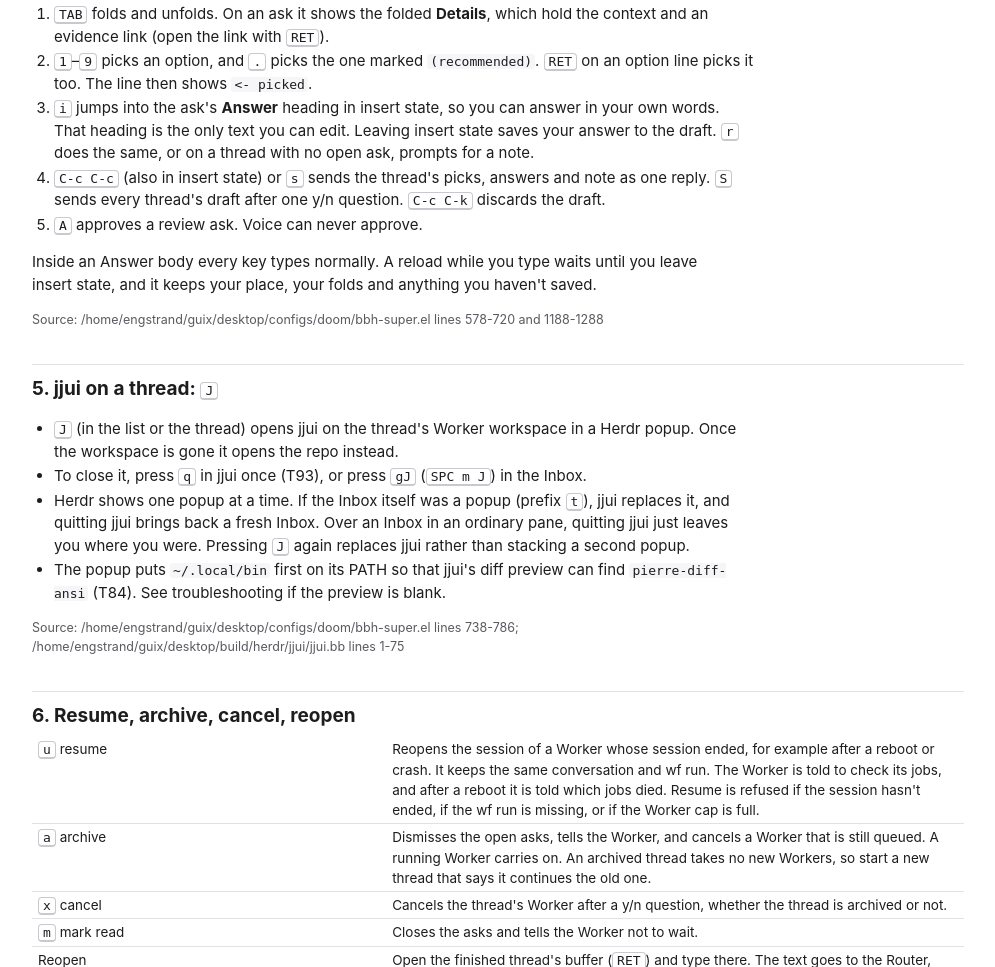
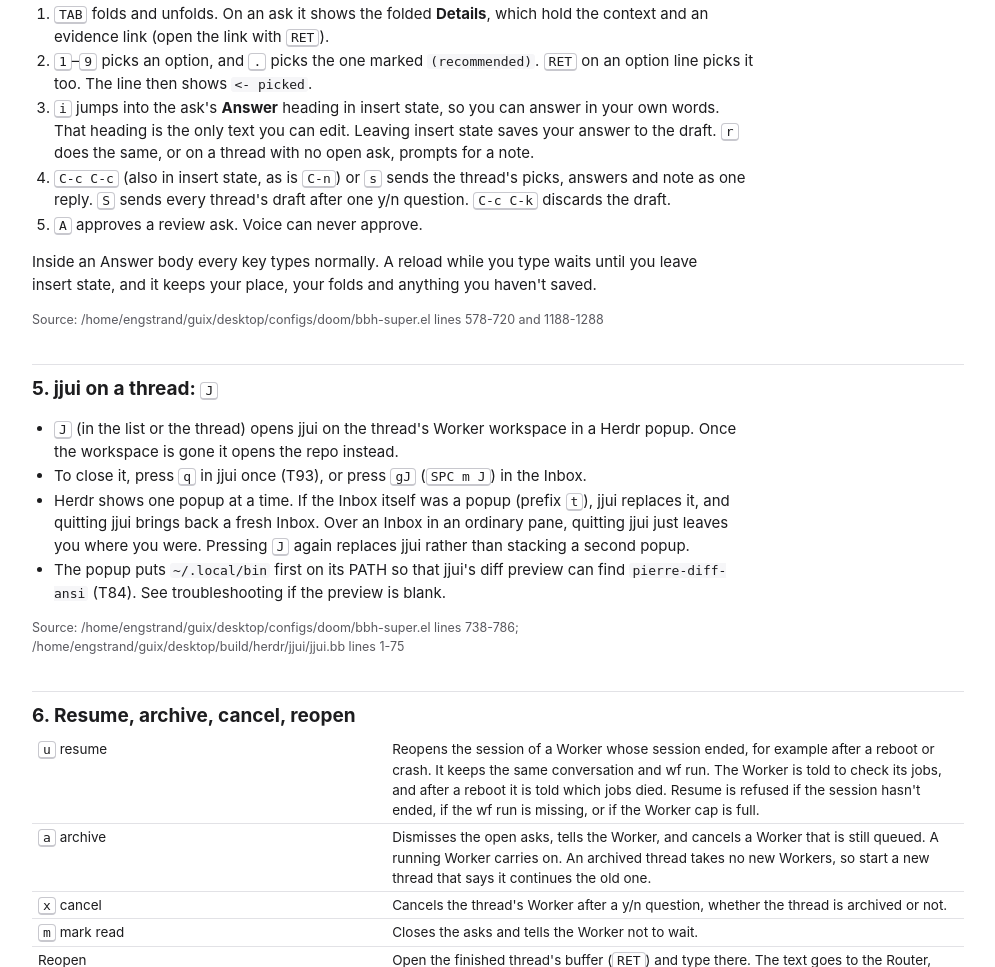
Before and after one commit to doueng/guix, a plain HTML site: page desktop/build/bbh/doc/emacs-guide.html in a window 1280 px wide. Shown: the part 2541-3508 px from the top of the page, without its empty margins (142-1137 px from the left). Drawn offline with Linux system fonts and the light colour scheme.

Commit message:
[T105] bbh inbox: insert state types every printable key; C-n sends the answer

```diff
--- a/desktop/build/bbh/doc/emacs-guide.html
+++ b/desktop/build/bbh/doc/emacs-guide.html
@@ -61,7 +61,7 @@ table{border-collapse:collapse;width:100%;font-size:13.5px}td,th{border-bottom:1
 <ol><li><kbd>TAB</kbd> folds and unfolds. On an ask it shows the folded <b>Details</b>, which hold the context and an evidence link (open the link with <kbd>RET</kbd>).</li>
 <li><kbd>1</kbd>–<kbd>9</kbd> picks an option, and <kbd>.</kbd> picks the one marked <code>(recommended)</code>. <kbd>RET</kbd> on an option line picks it too. The line then shows <code>&lt;- picked</code>.</li>
 <li><kbd>i</kbd> jumps into the ask's <b>Answer</b> heading in insert state, so you can answer in your own words. That heading is the only text you can edit. Leaving insert state saves your answer to the draft. <kbd>r</kbd> does the same, or on a thread with no open ask, prompts for a note.</li>
-<li><kbd>C-c C-c</kbd> (also in insert state) or <kbd>s</kbd> sends the thread's picks, answers and note as one reply. <kbd>S</kbd> sends every thread's draft after one y/n question. <kbd>C-c C-k</kbd> discards the draft.</li>
+<li><kbd>C-c C-c</kbd> (also in insert state, as is <kbd>C-n</kbd>) or <kbd>s</kbd> sends the thread's picks, answers and note as one reply. <kbd>S</kbd> sends every thread's draft after one y/n question. <kbd>C-c C-k</kbd> discards the draft.</li>
 <li><kbd>A</kbd> approves a review ask. Voice can never approve.</li></ol>
 <p>Inside an Answer body every key types normally. A reload while you type waits until you leave insert state, and it keeps your place, your folds and anything you haven't saved.</p>
 <p class="src">/home/engstrand/guix/desktop/configs/doom/bbh-super.el lines 578-720 and 1188-1288</p>
```
Also changed, not shown: 3 other files.
